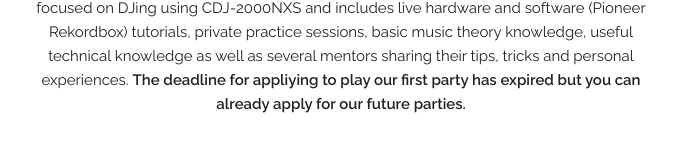
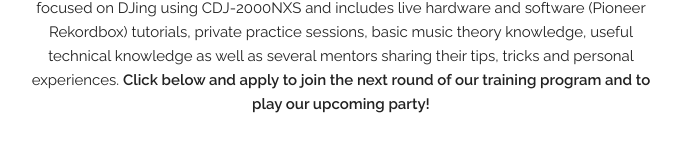
Before and after one commit to noshadeberlin/noshadeberlin.github.io, a plain HTML site: page index.html in a window 1280 px wide. Shown: the part 607-756 px from the top of the page, without its empty margins (299-980 px from the left). Drawn offline with Linux system fonts and the light colour scheme.

Commit message:
change the last sentence

```diff
--- a/index.html
+++ b/index.html
@@ -55,7 +55,7 @@
     <div class="row" id="about">
       <div class="two columns empty"></div>
       <div class="eight columns centered">
-        <p>No shade is an initiative in collaboration with <a href="http://acudmachtneu.de">ACUD MACHT NEU</a> and funded by <a href="http://www.musicboard-berlin.de">Musicboard Berlin</a>. The idea is to help female and non binary beginner DJs get one foot in the game by reserving two slots on each upcoming No Shade party lineup, for this purpose. By having the motivation of a confirmed, and paid, DJ gig together with a well known headliner as well as another experienced and local DJ on the same lineup, we also want to make sure this will be a successful and comfortable experience by offering a monthlong training program leading up to the performance. The training program is focused on DJing using CDJ-2000NXS and includes live hardware and software (Pioneer Rekordbox) tutorials, private practice sessions, basic music theory knowledge, useful technical knowledge as well as several mentors sharing their tips, tricks and personal experiences. <strong>The deadline for appliying to play our first party has expired but you can already apply for our future parties.</strong></p>
+        <p>No shade is an initiative in collaboration with <a href="http://acudmachtneu.de">ACUD MACHT NEU</a> and funded by <a href="http://www.musicboard-berlin.de">Musicboard Berlin</a>. The idea is to help female and non binary beginner DJs get one foot in the game by reserving two slots on each upcoming No Shade party lineup, for this purpose. By having the motivation of a confirmed, and paid, DJ gig together with a well known headliner as well as another experienced and local DJ on the same lineup, we also want to make sure this will be a successful and comfortable experience by offering a monthlong training program leading up to the performance. The training program is focused on DJing using CDJ-2000NXS and includes live hardware and software (Pioneer Rekordbox) tutorials, private practice sessions, basic music theory knowledge, useful technical knowledge as well as several mentors sharing their tips, tricks and personal experiences. <strong>Click below and apply to join the next round of our training program and to play our upcoming party!</strong></p>
       </div>
       <div class="two columns empty"></div>
     </div>
```
